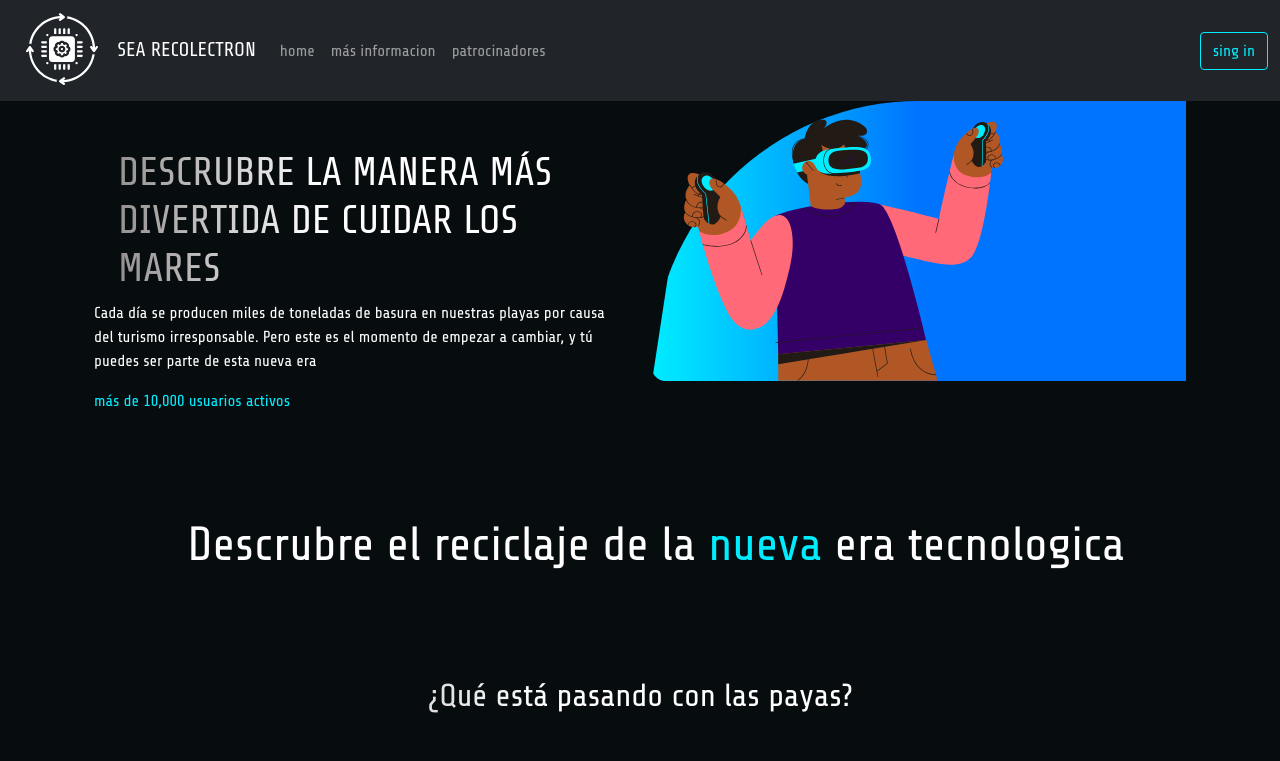
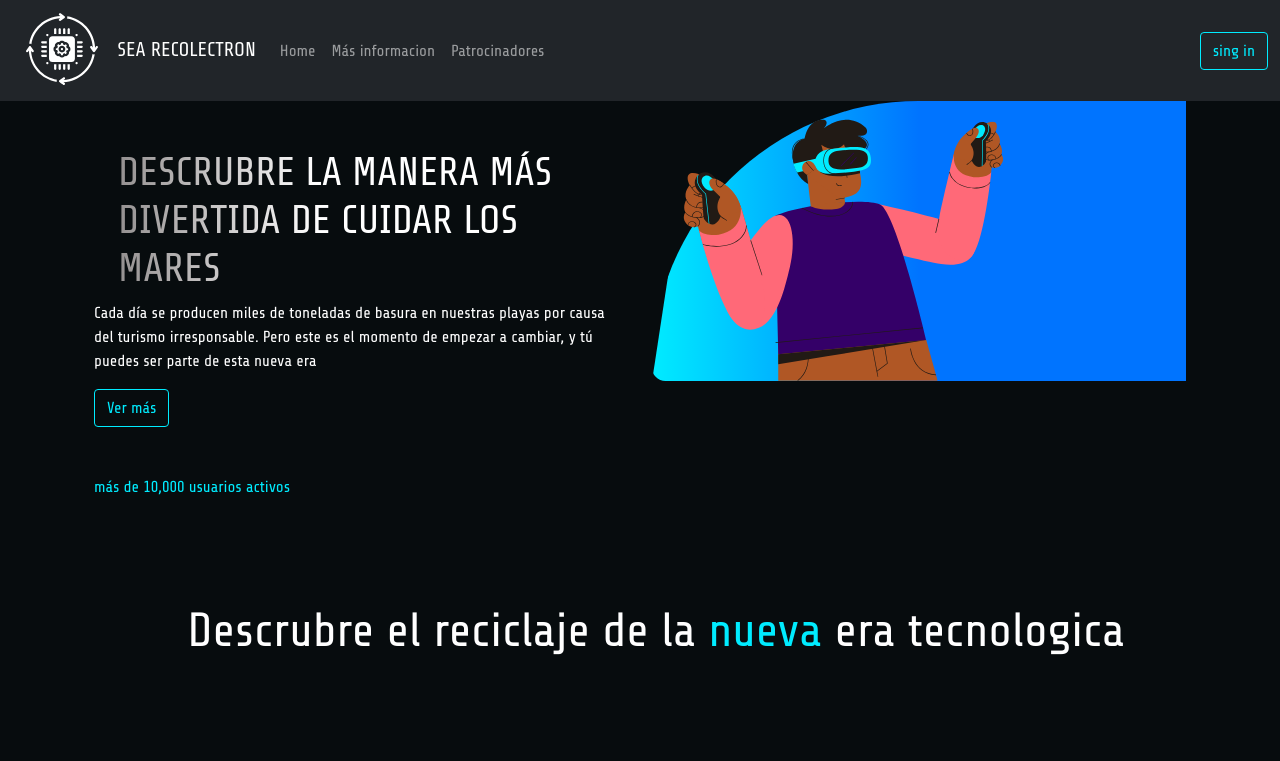
Before and after one commit to moy314/hackTheOcean, an Angular app: page /home in a window 1280 px wide. Shown: the top 761 px of the page. Built offline with nearby package versions, Linux system fonts and the light colour scheme; grey boxes are pictures that could not be loaded.

Commit message:
11: agregando links

```diff
--- a/src/app/components/home/home.component.html
+++ b/src/app/components/home/home.component.html
@@ -16,9 +16,8 @@
         </p>
 
 
-        <!-- <a class="nav-link" [routerLink]="['general']">informacion general</a> -->
 
-
+        <button class="btn boton-azul mb-5" (click)="gotoProblematica()">Ver más</button>
 
           <p class="texto-azul">más de 10,000 usuarios activos</p>
 
@@ -109,7 +108,7 @@
 
   <!-- CONSECUENCIAS -->
 
-  <div class="container-fluid">
+  <div class="container-fluid" #problematica id="problematica">
     <div class="row">
       <div class="col">
 
@@ -231,10 +230,9 @@
   <div class="card-group m-5 ">
     <div class="card transparent borde" *ngFor="let tarjeta of tarjetas">
       <div class="contenedor">
-       <img [src]="tarjeta.imagen" class="card-img-top" [alt]="tarjeta.alt">
+       <img [src]="tarjeta.imagen" class="card-img-top" [alt]="tarjeta.alt" (click)="rediredt(tarjeta)">
       </div>
       <h5 class="card-title">{{ tarjeta.titulo }}</h5>
-      <!-- <a [routerLink]="tarjeta.link">{{ tarjeta.titulo }}</a> -->
     </div>
 
 
--- a/src/app/components/home/home.component.ts
+++ b/src/app/components/home/home.component.ts
@@ -1,4 +1,5 @@
-import { Component, OnInit } from '@angular/core';
+import { AfterViewInit, Component, ElementRef, OnInit, ViewChild } from '@angular/core';
+import { Router } from '@angular/router';
 //import { link } from 'fs';
 
 @Component({
@@ -6,9 +7,24 @@ import { Component, OnInit } from '@angular/core';
   templateUrl: './home.component.html',
   styleUrls: ['./home.component.css']
 })
-export class HomeComponent  {
+export class HomeComponent  implements AfterViewInit{
 
-  constructor() { }
+  @ViewChild("problematica")
+  public problematica!: ElementRef;
+
+  public moveToStructure():void {
+}
+
+  constructor(private router: Router ) {
+
+    this.moveToStructure();
+
+  }
+  ngAfterViewInit(): void {
+    console.log(this.problematica);
+
+  }
+
 
   tarjetas:any[] = [
 
@@ -16,26 +32,31 @@ export class HomeComponent  {
       titulo:"Recoje",
       alt:"recoje",
       imagen:"../assets/img/recoje.svg",
-      link:"['problematica']"
+      link:"/home"
     },
     {
       titulo:"Canjea",
       alt:"canjea",
       imagen:"../assets/img/canjea.svg",
-      link:"['general']"
+      link:"/general"
 
     },
     {
       titulo:"Disfruta",
       alt:"disfruta",
       imagen:"../assets/img/disfruta.svg",
-      link:"['patrocinadores']"
+      link:"/patrocinadores"
     }
 
   ];
 
+  public rediredt(tarjeta: any) {
+    console.log(tarjeta.link)
+    this.router.navigate([tarjeta.link]);
+  }
 
-
-
+  public gotoProblematica() {
+  this.problematica.nativeElement.scrollIntoView({ behavior: 'smooth', block: 'end', inline: 'start' });
+  }
 
 }
--- a/src/app/components/info-general/info-general.component.html
+++ b/src/app/components/info-general/info-general.component.html
@@ -1,6 +1,6 @@
 
 <!-- seccion uno -->
-<div class="container-fluid mt-5 animated fadeIn">
+<div class="container-fluid mt-5 animated fadeIn mb-5">
     <div class="row">
 
 
@@ -133,7 +133,7 @@
 
 
 
-      <div class="col-lg mt-5 mb-5">
+      <div class="col-lg mt-5 ">
 
         <div class="container">
           <h1 class="texto-degrdado"> TODOS PODEMOS SER PARTE DE UN GRAN CAMBIO</h1>
--- a/src/app/shared/navbar/navbar.component.html
+++ b/src/app/shared/navbar/navbar.component.html
@@ -11,19 +11,17 @@
       <div class="collapse navbar-collapse" id="navbarSupportedContent">
         <ul class="navbar-nav me-auto mb-2 mb-lg-0">
           <li class="nav-item" routerLinkActive="active" >
-            <a class="nav-link" aria-current="page" [routerLink]="['home']">home</a>
+            <a class="nav-link" aria-current="page" [routerLink]="['home']">Home</a>
           </li>
           <li class="nav-item" routerLinkActive="active">
-            <a class="nav-link" [routerLink]="['general']"> más informacion</a>
+            <a class="nav-link" [routerLink]="['general']"> Más informacion</a>
           </li>
 
           <li class="nav-item" routerLinkActive="active">
-            <a class="nav-link" [routerLink]="['patrocinadores']" >patrocinadores</a>
+            <a class="nav-link" [routerLink]="['patrocinadores']" >Patrocinadores</a>
           </li>
 
-          <!-- <li class="nav-item" routerLinkActive="active">
-            <a class="nav-link" [routerLink]="['registro']" >registrate</a>
-          </li> -->
+
         </ul>
         <form class="d-flex">
 
--- a/src/styles.css
+++ b/src/styles.css
@@ -78,6 +78,10 @@ body{
     color: rgba(0,236,255,1);
 }
 
+.boton-azul:hover{
+
+    color: white;
+}
 
 
 .barra-texto{
```
Also changed, not shown: src/app/shared/footer/footer.component.html (+0 -7 lines).
